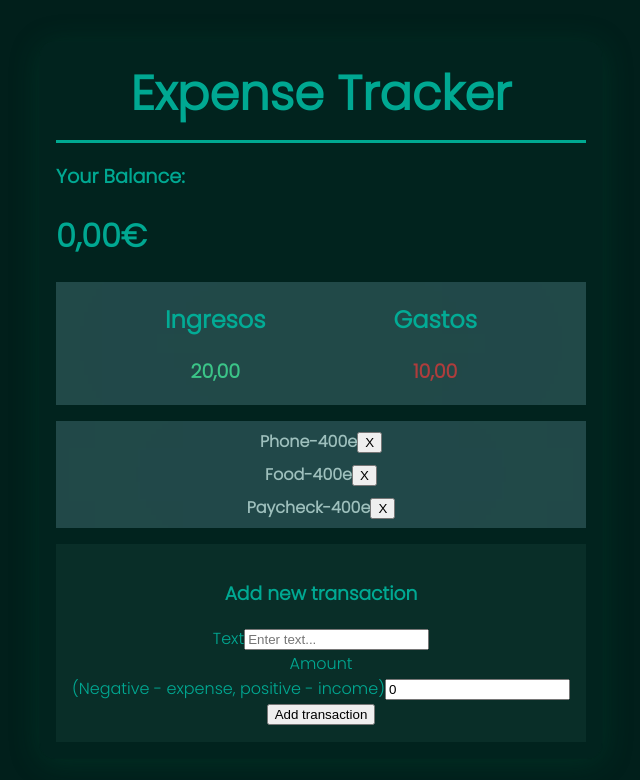
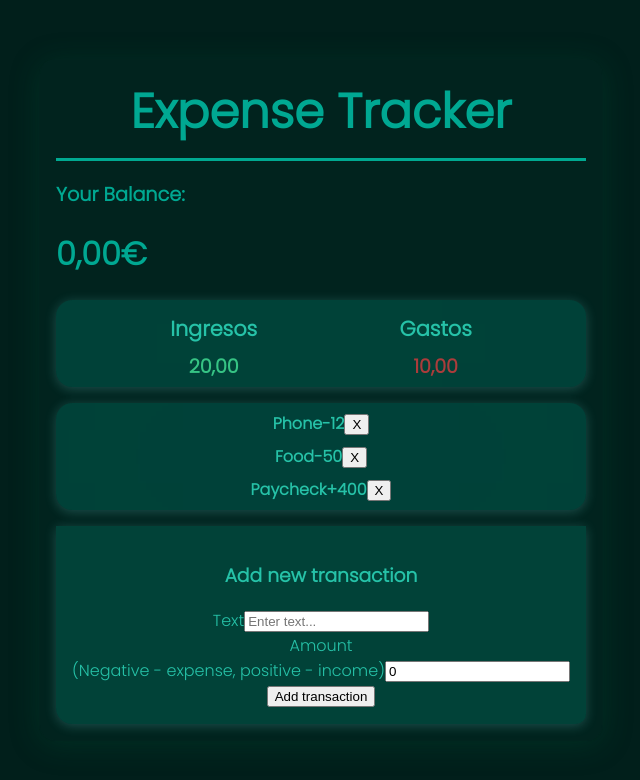
Before and after one commit to Kelzem1/Expense-Tracker, a React (Vite) app: page / in a window 1280 px wide. Shown: the top 780 px of the page, without its empty margins (319-959 px from the left). Built offline with nearby package versions, Linux system fonts and the light colour scheme.

Commit message:
css and trasactionjsx modi

```diff
--- a/src/App.css
+++ b/src/App.css
@@ -1,12 +1,12 @@
 body {
   display: flex;
+  width: 100%;
   justify-content: center;
   align-items: center;
   min-height: 100vh;
   margin: auto;
   background-color: rgb(1, 31, 27);
 }
-
 .container {
   /* From https://css.glass */
   padding: 16px;
@@ -38,30 +38,42 @@ body {
 }
 .Bmove-container{
   display: flex;
-  color: rgba(0, 179, 155, 0.932);
+  color: rgb(38, 194, 168);
   font-family: 'Poppins', sans-serif;
   justify-content: center;
   gap: 8em;
+  padding: 0.4em;
+  border-radius: 16px;
+  box-shadow: 0 2px 12px rgba(123, 235, 235, 0.226);
   margin: auto;
-  background-color: rgba(164, 222, 240, 0.205);
+  background-color: rgba(0, 179, 155, 0.212);
   backdrop-filter:blur(200px);
+}
+.Bmove-container h2{
+  font-size: 1.3em;
+  margin: auto;
+  padding: 0.9vh;
 }
 .addm{
   color: rgba(65, 221, 148, 0.836);
   text-align: center;
   font-size: larger;
   font-weight: bold;
+  margin: auto;
 }
 .minm{
   color: rgba(189, 61, 61, 0.904);
   text-align: center;
   font-size: larger;
   font-weight: bold;
+  margin: auto;
 }
 .history{
+  box-shadow: 0 2px 12px rgba(123, 235, 235, 0.226);
   font-family: 'Poppins', sans-serif;
   justify-content: center;
-  background-color: rgba(164, 222, 240, 0.205);
+  border-radius: 16px;
+  background-color: rgba(0, 179, 155, 0.212);
   backdrop-filter:blur(200px);
 }
 .list{
@@ -77,13 +89,18 @@ body {
   font-family: 'Poppins', sans-serif;
   font-weight: bold;
   text-align: center;
-  color: rgb(158, 192, 189);
+  color: rgb(38, 194, 168);
   text-justify: center;
 }
+.money .minus{
+  color: black;
+}
 .addnew{
+  box-shadow: 0 2px 12px rgba(123, 235, 235, 0.226);
   font-family: 'Poppins', sans-serif;
-  color:rgba(0, 179, 155, 0.932);
-  background-color: rgba(41, 87, 79, 0.205);
+  color:rgb(38, 194, 168);
+  background-color: rgba(0, 179, 155, 0.212);
   padding: 1em;
+  border-radius: 0 0 10px 16px;
   text-align: center;
 }
--- a/src/Components/Transaction.jsx
+++ b/src/Components/Transaction.jsx
@@ -1,8 +1,10 @@
 export const Transaction = ({ transaction }) =>{
+    const sign = transaction.amount < 0 ? '-' : '+'
     return(
-        <li>
+        <li className={transaction.amount >0 ? 'minus' : 'plus'}>
         {transaction.text}
-        <span>-400e</span>
+        <span>{sign}{Math.abs(transaction.amount)}</span>
+
         <button className="delete-btn">X</button>
         </li>
     )}
```
